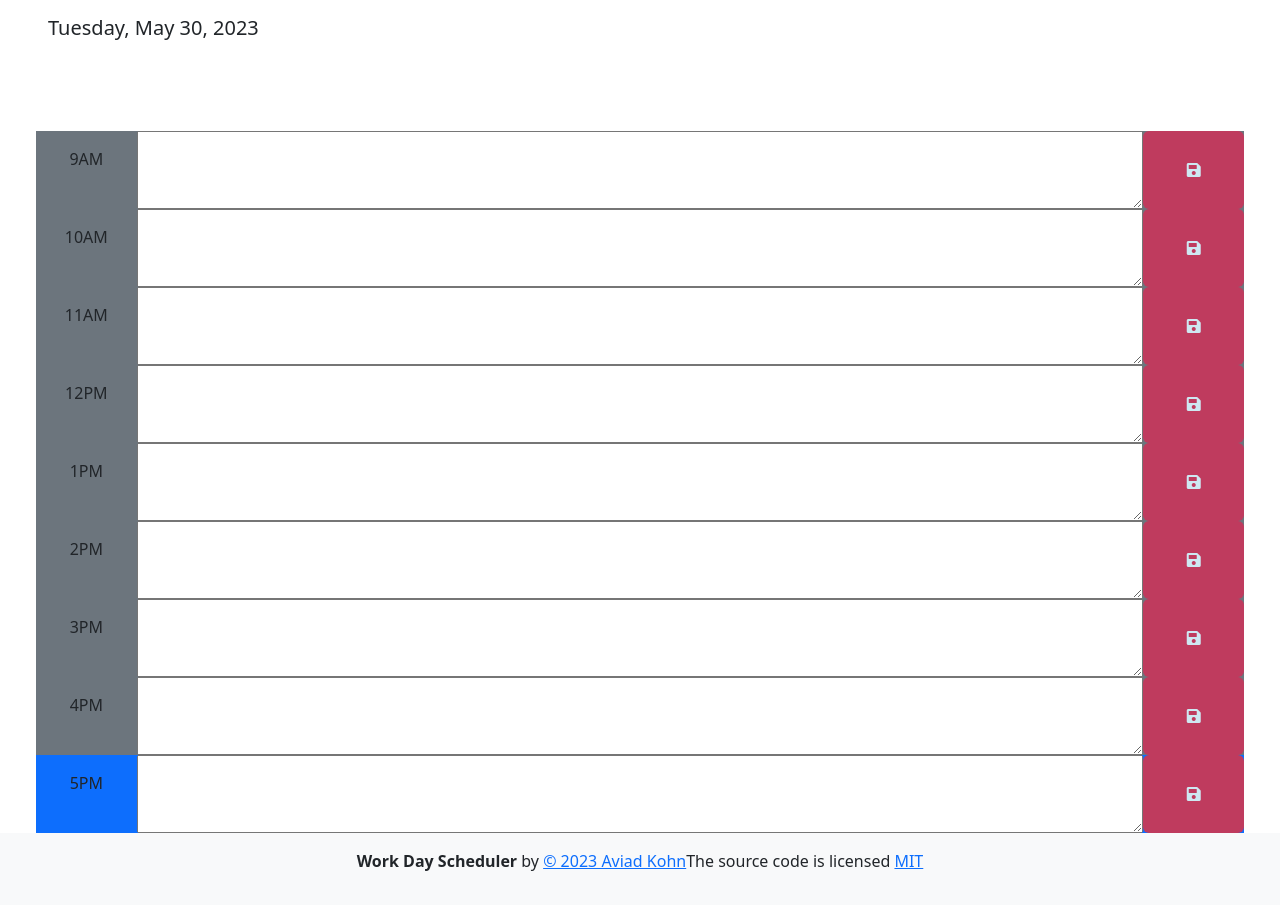
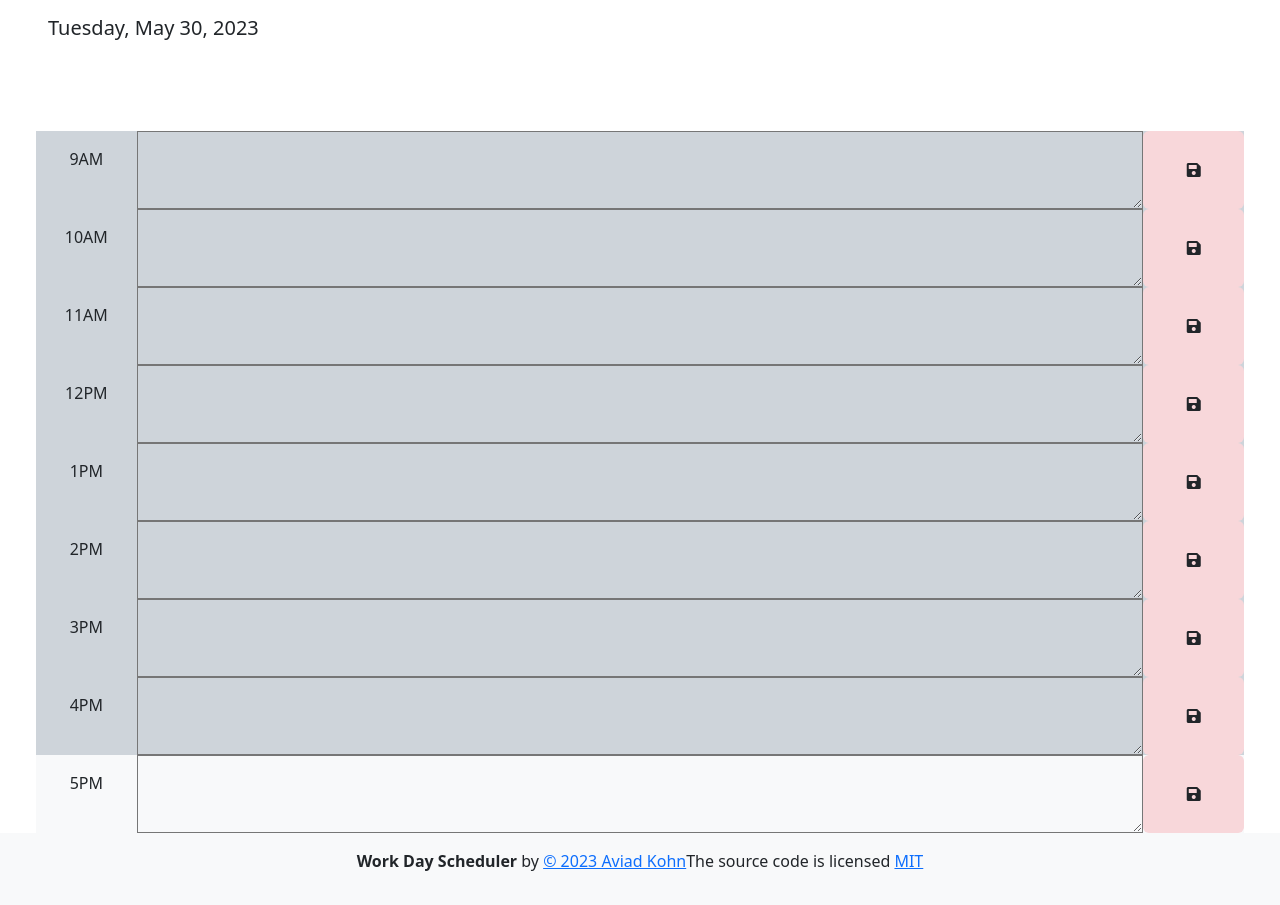
Before and after one commit to xkolsha/Third-Party-APIs-Challenge-Work-Day-Scheduler, a plain HTML site: page index.html in a window 1280 px wide. Shown: the part 166-1071 px from the top of the page. Drawn offline with nearby package versions, Linux system fonts and the light colour scheme.

Commit message:
updated css and design

```diff
--- a/assets/css/style.css
+++ b/assets/css/style.css
@@ -1,4 +1,8 @@
-.saveButton {
+/* .saveButton {
   background-color: #bf3b5e;
   color: #cee8f2;
+} */
+
+.bg-inherit {
+  background-color: inherit;
 }
--- a/assets/js/script.js
+++ b/assets/js/script.js
@@ -10,19 +10,19 @@ $(function () {
 
     if (currentPeriod === blockPeriod) {
       if (blockHour < currentHour) {
-        $(this).addClass("bg-secondary");
+        $(this).addClass("bg-dark-subtle");
       } else if (blockHour === currentHour) {
-        $(this).removeClass("bg-secondary");
-        $(this).addClass("bg-primary");
+        $(this).removeClass("bg-dark-subtle");
+        $(this).addClass("bg-light");
       } else {
-        $(this).removeClass("bg-secondary");
-        $(this).removeClass("bg-primary");
+        $(this).removeClass("bg-dark-subtle");
+        $(this).removeClass("bg-light");
         $(this).addClass("bg-primary-subtle");
       }
     } else if (currentPeriod === "AM" && blockPeriod === "PM") {
       $(this).addClass("bg-primary-subtle");
     } else if (currentPeriod === "PM" && blockPeriod === "AM") {
-      $(this).addClass("bg-secondary");
+      $(this).addClass("bg-dark-subtle");
     }
   });
 
--- a/index.html
+++ b/index.html
@@ -32,64 +32,100 @@
     <div class="container-fluid px-5">
       <div id="hour-9-AM" class="row time-block">
         <div class="col-2 col-md-1 hour text-center py-3">9AM</div>
-        <textarea class="col-8 col-md-10 description" rows="3"> </textarea>
-        <button class="btn saveBtn col-2 col-md-1 saveButton" aria-label="save">
+        <textarea class="col-8 col-md-10 description bg-inherit" rows="3">
+        </textarea>
+        <button
+          class="btn saveBtn col-2 col-md-1 bg-danger-subtle"
+          aria-label="save"
+        >
           <i class="fas fa-save" aria-hidden="true"></i>
         </button>
       </div>
       <div id="hour-10-AM" class="row time-block">
         <div class="col-2 col-md-1 hour text-center py-3">10AM</div>
-        <textarea class="col-8 col-md-10 description" rows="3"> </textarea>
-        <button class="btn saveBtn col-2 col-md-1 saveButton" aria-label="save">
+        <textarea class="col-8 col-md-10 description bg-inherit" rows="3">
+        </textarea>
+        <button
+          class="btn saveBtn col-2 col-md-1 bg-danger-subtle"
+          aria-label="save"
+        >
           <i class="fas fa-save" aria-hidden="true"></i>
         </button>
       </div>
       <div id="hour-11-AM" class="row time-block">
         <div class="col-2 col-md-1 hour text-center py-3">11AM</div>
-        <textarea class="col-8 col-md-10 description" rows="3"> </textarea>
-        <button class="btn saveBtn col-2 col-md-1 saveButton" aria-label="save">
+        <textarea class="col-8 col-md-10 description bg-inherit" rows="3">
+        </textarea>
+        <button
+          class="btn saveBtn col-2 col-md-1 bg-danger-subtle"
+          aria-label="save"
+        >
           <i class="fas fa-save" aria-hidden="true"></i>
         </button>
       </div>
       <div id="hour-12-AM" class="row time-block">
         <div class="col-2 col-md-1 hour text-center py-3">12PM</div>
-        <textarea class="col-8 col-md-10 description" rows="3"> </textarea>
-        <button class="btn saveBtn col-2 col-md-1 saveButton" aria-label="save">
+        <textarea class="col-8 col-md-10 description bg-inherit" rows="3">
+        </textarea>
+        <button
+          class="btn saveBtn col-2 col-md-1 bg-danger-subtle"
+          aria-label="save"
+        >
           <i class="fas fa-save" aria-hidden="true"></i>
         </button>
       </div>
       <div id="hour-1-PM" class="row time-block">
         <div class="col-2 col-md-1 hour text-center py-3">1PM</div>
-        <textarea class="col-8 col-md-10 description" rows="3"> </textarea>
-        <button class="btn saveBtn col-2 col-md-1 saveButton" aria-label="save">
+        <textarea class="col-8 col-md-10 description bg-inherit" rows="3">
+        </textarea>
+        <button
+          class="btn saveBtn col-2 col-md-1 bg-danger-subtle"
+          aria-label="save"
+        >
           <i class="fas fa-save" aria-hidden="true"></i>
         </button>
       </div>
       <div id="hour-2-PM" class="row time-block">
         <div class="col-2 col-md-1 hour text-center py-3">2PM</div>
-        <textarea class="col-8 col-md-10 description" rows="3"> </textarea>
-        <button class="btn saveBtn col-2 col-md-1 saveButton" aria-label="save">
+        <textarea class="col-8 col-md-10 description bg-inherit" rows="3">
+        </textarea>
+        <button
+          class="btn saveBtn col-2 col-md-1 bg-danger-subtle"
+          aria-label="save"
+        >
           <i class="fas fa-save" aria-hidden="true"></i>
         </button>
       </div>
       <div id="hour-3-PM" class="row time-block">
         <div class="col-2 col-md-1 hour text-center py-3">3PM</div>
-        <textarea class="col-8 col-md-10 description" rows="3"> </textarea>
-        <button class="btn saveBtn col-2 col-md-1 saveButton" aria-label="save">
+        <textarea class="col-8 col-md-10 description bg-inherit" rows="3">
+        </textarea>
+        <button
+          class="btn saveBtn col-2 col-md-1 bg-danger-subtle"
+          aria-label="save"
+        >
           <i class="fas fa-save" aria-hidden="true"></i>
         </button>
       </div>
       <div id="hour-4-PM" class="row time-block">
         <div class="col-2 col-md-1 hour text-center py-3">4PM</div>
-        <textarea class="col-8 col-md-10 description" rows="3"> </textarea>
-        <button class="btn saveBtn col-2 col-md-1 saveButton" aria-label="save">
+        <textarea class="col-8 col-md-10 description bg-inherit" rows="3">
+        </textarea>
+        <button
+          class="btn saveBtn col-2 col-md-1 bg-danger-subtle"
+          aria-label="save"
+        >
           <i class="fas fa-save" aria-hidden="true"></i>
         </button>
       </div>
       <div id="hour-5-PM" class="row time-block">
         <div class="col-2 col-md-1 hour text-center py-3">5PM</div>
-        <textarea class="col-8 col-md-10 description" rows="3"> </textarea>
-        <button class="btn saveBtn col-2 col-md-1 saveButton" aria-label="save">
+        <textarea class="col-8 col-md-10 description bg-inherit" rows="3">
+        </textarea>
+        <button
+          class="btn saveBtn col-2 col-md-1 bg-danger-subtle"
+          aria-label="save"
+        >
           <i class="fas fa-save" aria-hidden="true"></i>
         </button>
       </div>
```
